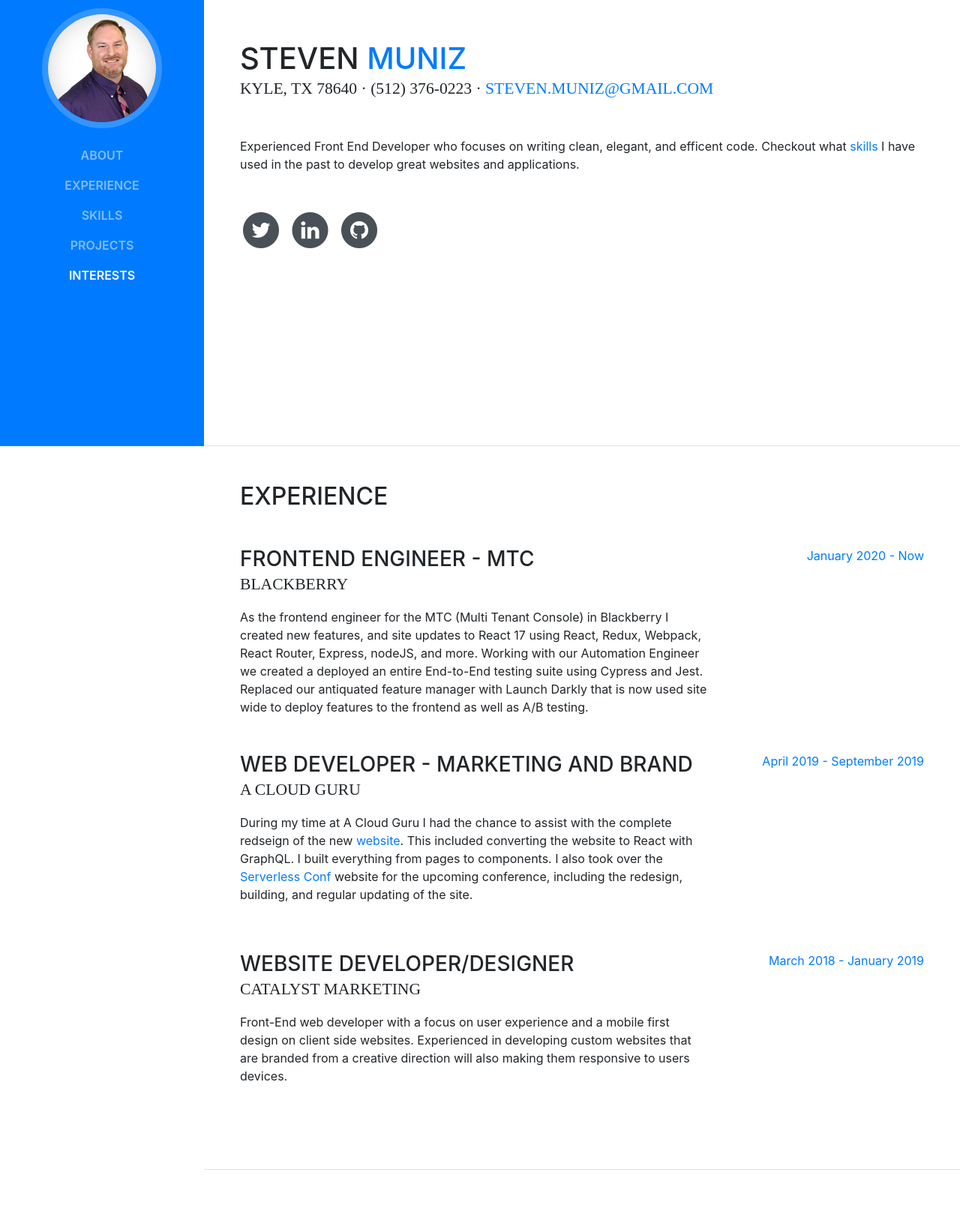
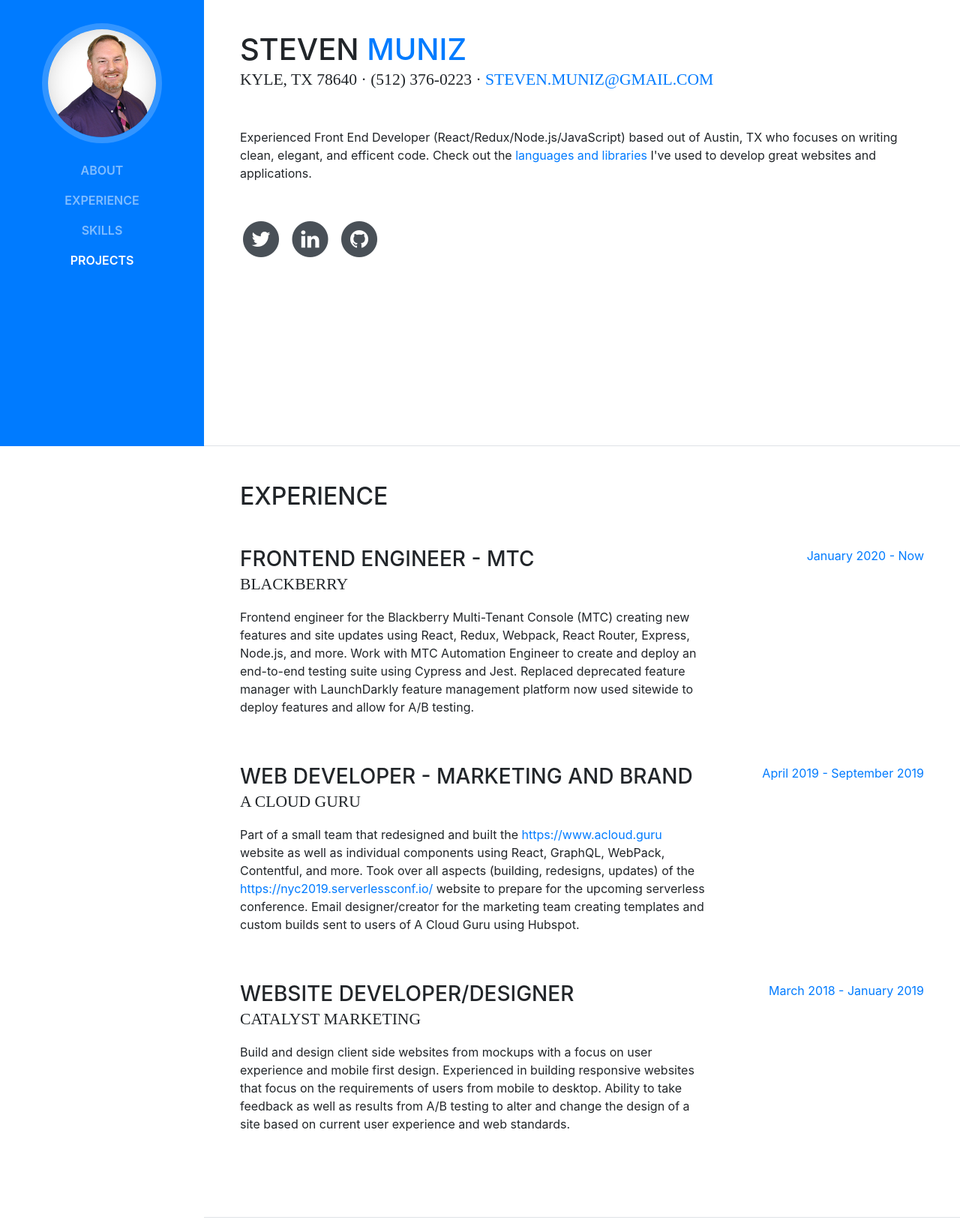
Before and after one commit to smACloudGuru/smuniz18.github.io, a website with bundled scripts: page index.html in a window 1280 px wide. Shown: the part 205-1840 px from the top of the page at 75% size. Built offline with nearby package versions, Linux system fonts and the light colour scheme; a web font is replaced by a local one.

Commit message:
Changes to About, removed interest

```diff
--- a/index.html
+++ b/index.html
@@ -54,9 +54,6 @@
                 <li class="nav-item">
                     <a class="nav-link js-scroll-trigger" href="#projects">Projects</a>
                 </li>
-                <li class="nav-item">
-                    <a class="nav-link js-scroll-trigger" href="#interests">Interests</a>
-                </li>
             </ul>
         </div>
     </nav>
@@ -72,9 +69,11 @@
                     <!-- · -->Kyle, TX 78640 · (512) 376-0223 ·
                     <a href="mailto:steven.muniz@gmail.com">steven.muniz@gmail.com</a>
                 </div>
-                <p class="mb-5">Experienced Front End Developer who focuses on writing clean, elegant, and efficent
-                    code. Checkout what <a href="#skills">skills</a> I have used in the past to develop great websites
-                    and applications.
+                <p class="mb-5">Experienced Front End Developer (React/Redux/Node.js/JavaScript) based out of Austin, TX
+                    who focuses on writing clean,
+                    elegant, and efficent
+                    code. Check out the <a href="#skills">languages and libraries</a> I've used to develop great
+                    websites and applications.
                 </p>
                 <ul class="list-inline list-social-icons mb-0">
                     <li class="list-inline-item">
@@ -112,13 +111,14 @@
                     <div class="resume-content mr-auto">
                         <h3 class="mb-0">Frontend Engineer - MTC</h3>
                         <div class="subheading mb-3">Blackberry</div>
-                        As the frontend engineer for the MTC (Multi Tenant Console) in Blackberry I created new
-                        features, and site updates to React 17 using React, Redux, Webpack, React Router, Express,
-                        nodeJS, and more.
-                        Working with our Automation Engineer we created a deployed an entire End-to-End testing suite
-                        using Cypress and Jest.
-                        Replaced our antiquated feature manager with Launch Darkly that is now used site wide to
-                        deploy features to the frontend as well as A/B testing.
+                        <p>
+                            Frontend engineer for the Blackberry Multi-Tenant Console (MTC) creating new features and
+                            site
+                            updates using React, Redux, Webpack, React Router, Express, Node.js, and more. Work with MTC
+                            Automation Engineer to create and deploy an end-to-end testing suite using Cypress and Jest.
+                            Replaced deprecated feature manager with LaunchDarkly feature management platform now used
+                            sitewide to deploy features and allow for A/B testing.
+                        </p>
                     </div>
                     <div class="resume-date text-md-right">
                         <span class="text-primary">January 2020 - Now</span>
@@ -129,11 +129,14 @@
                     <div class="resume-content mr-auto">
                         <h3 class="mb-0">Web Developer - Marketing and Brand</h3>
                         <div class="subheading mb-3">A Cloud Guru</div>
-                        <p>During my time at A Cloud Guru I had the chance to assist with the complete redseign of the
-                            new <a href="https://acloud.guru">website</a>. This included converting the website to React
-                            with GraphQL. I built everything from pages to components. I also took over the <a
-                                href="https://nyc2019.serverlessconf.io/">Serverless Conf</a> website for the upcoming
-                            conference, including the redesign, building, and regular updating of the site.</p>
+                        <p>Part of a small team that redesigned and built the <a
+                                href="https://www.acloud.guru">https://www.acloud.guru</a> website as well as individual
+                            components using React, GraphQL, WebPack, Contentful, and more. Took over all aspects
+                            (building, redesigns, updates) of the <a
+                                href="https://nyc2019.serverlessconf.io/">https://nyc2019.serverlessconf.io/</a> website
+                            to prepare for the upcoming serverless conference. Email designer/creator for
+                            the marketing team creating templates and custom builds sent to users of A Cloud Guru using
+                            Hubspot.</p>
                     </div>
                     <div class="resume-date text-md-right">
                         <span class="text-primary">April 2019 - September 2019</span>
@@ -144,9 +147,11 @@
                     <div class="resume-content mr-auto">
                         <h3 class="mb-0">Website Developer/Designer</h3>
                         <div class="subheading mb-3">Catalyst Marketing</div>
-                        <p>Front-End web developer with a focus on user experience and a mobile first design on client
-                            side websites. Experienced in developing custom websites that are branded from a creative
-                            direction will also making them responsive to users devices.</p>
+                        <p>Build and design client side websites from mockups with a focus on user experience and mobile
+                            first design. Experienced in building responsive websites that focus on the requirements of
+                            users from mobile to desktop. Ability to take feedback as well as results
+                            from A/B testing to alter and change the design of a site based on current user experience
+                            and web standards.</p>
                     </div>
                     <div class="resume-date text-md-right">
                         <span class="text-primary">March 2018 - January 2019</span>
@@ -224,7 +229,8 @@
                     </li>
                     <li>
                         <i class="fa-li fa fa-check"></i>
-                        Before deployment adequit testing is done using Cypress, Jest and other testing tools
+                        After completion of builds, testing is done using Cypress for end-to-end and Jest for unit tests
+                        before deployment.
                     </li>
                 </ul>
         </section>
@@ -277,24 +283,6 @@
                 </div>
             </div>
         </section>
-
-        <section class="resume-section p-3 p-lg-5 d-flex flex-column" id="interests">
-            <div class="my-auto">
-                <h2 class="mb-5">Interests</h2>
-                <p>
-                    I made my move over to web development after a 10 year career in education. I really enjoyed
-                    teaching students robotics and programming, and decided it was time to maybe persue web development
-                    as a career. I look back after about 2 years of making the switch and I don't regret the move one
-                    minute. I love the idea of a career that changes all of the time. New versions of software, new
-                    versions of code, new standards, it makes you a life long learner and I love it!
-                </p>
-                <p>
-                    When I am not learning new languages and working I love to spend time with my family (wife, son, and
-                    2 dogs!). Other than out love for Disney and trips we take every 2 years, sometimes less. I also
-                    love reading and playing video games on my Nintendo Switch.
-                </p>
-            </div>
-        </section>
     </div>
 
     <!-- Bootstrap core JavaScript -->
```
